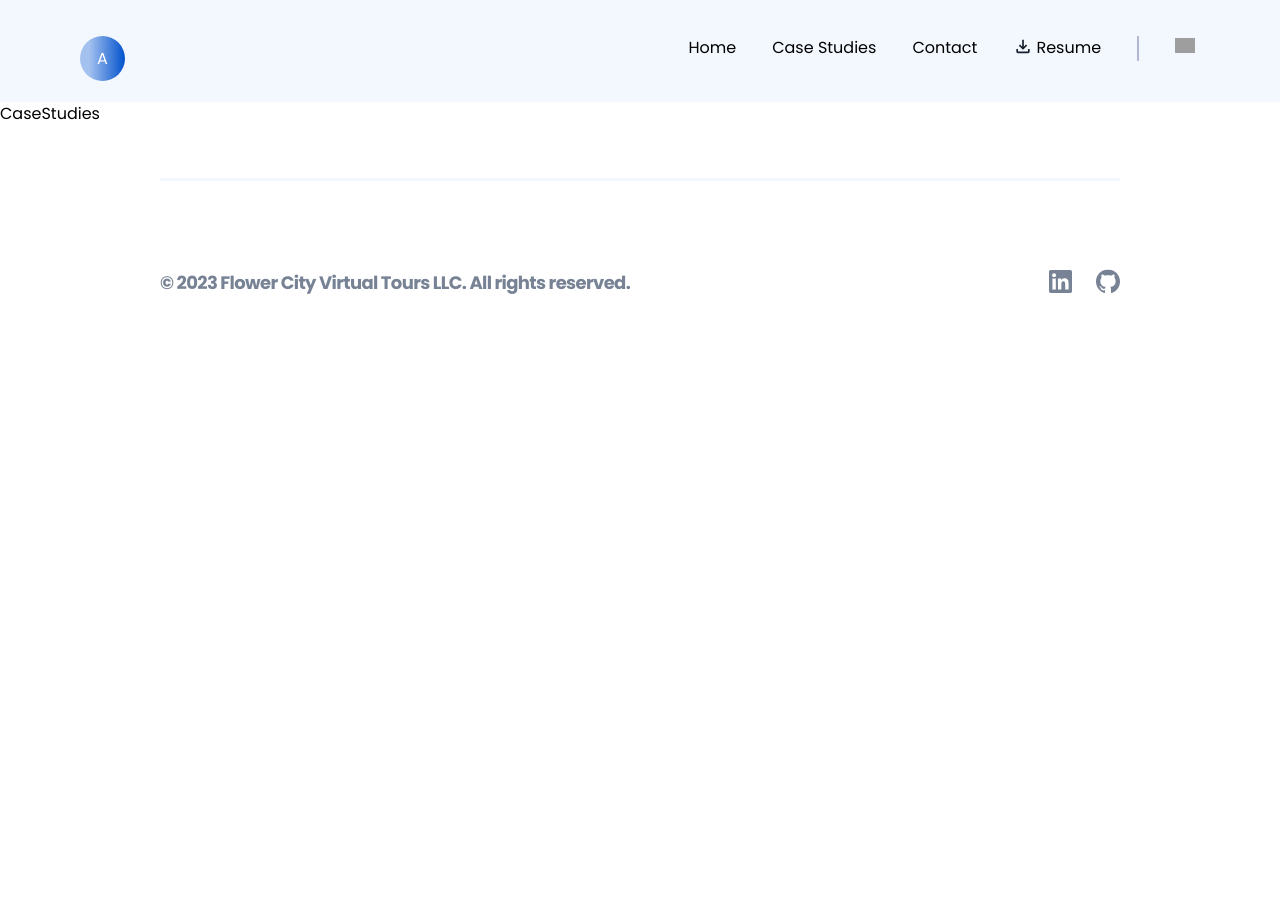
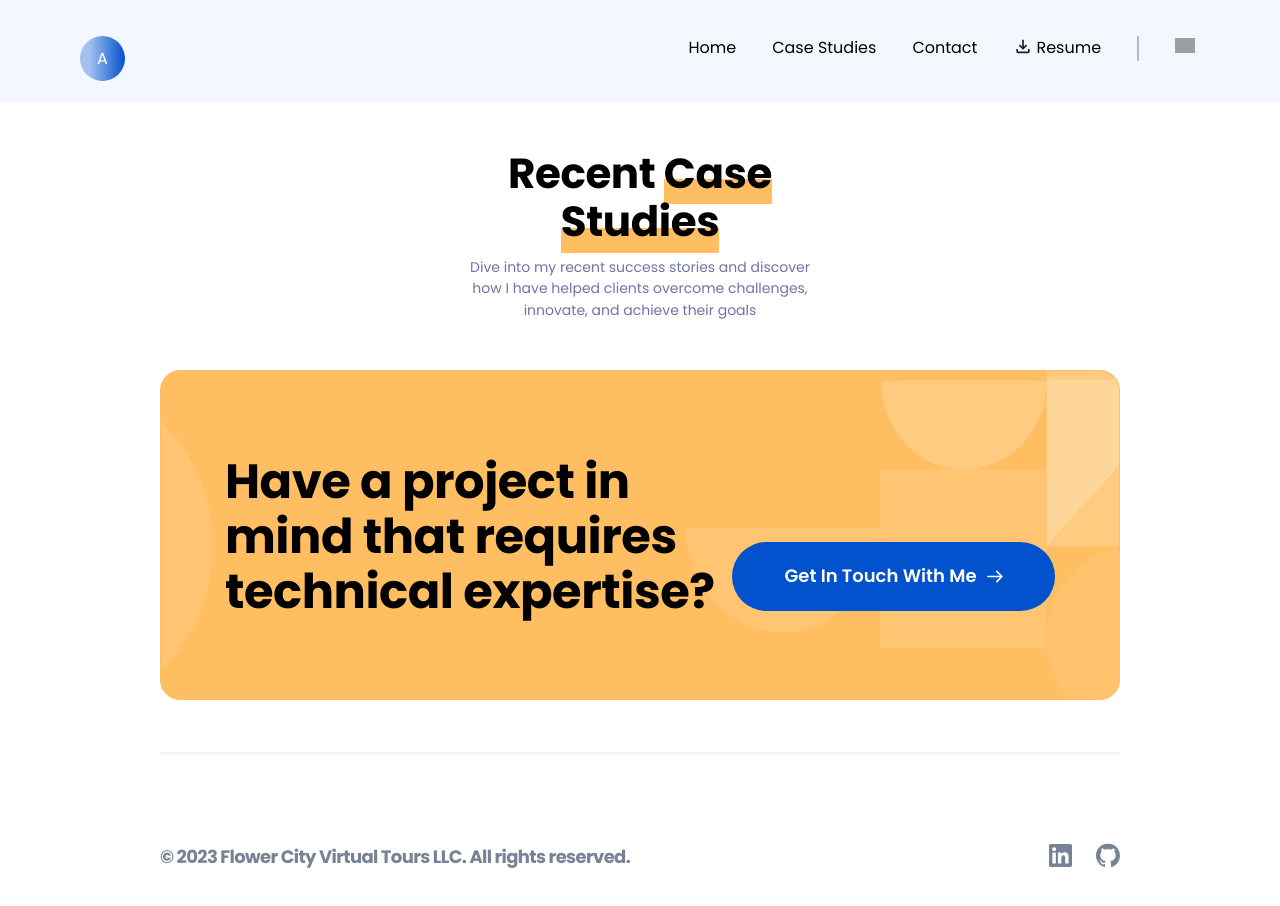
Before and after one commit to austinmargarone/portfolio, a Next.js app: page /casestudies in a window 1280 px wide. Shown: the top 906 px of the page. Before the commit the page ends 800 px from the top, so only its background shows below. Built offline with nearby package versions, Linux system fonts and the light colour scheme; grey boxes are pictures that could not be loaded.

Commit message:
feat: case heading

```diff
--- a/app/casestudies/page.tsx
+++ b/app/casestudies/page.tsx
@@ -1,3 +1,27 @@
-export default function CaseStudies() {
-  return <div>CaseStudies</div>;
-}
+import Contact from "@/components/Contact";
+import React from "react";
+
+const page = () => {
+  return (
+    <>
+      <div>
+        <header className="casehead mx-auto flex w-[24.5625rem] flex-col ">
+          <h1 className="casetitle">
+            Recent <span className="underline-magic w-full">Case</span>
+            <span className="underline-magic w-full">Studies</span>
+          </h1>
+          <p className="smallreg flex text-center text-slate">
+            Dive into my recent success stories and discover how I have helped
+            clients overcome challenges, innovate, and achieve their goals
+          </p>
+        </header>
+        <main></main>
+        <section>
+          <Contact />
+        </section>
+      </div>
+    </>
+  );
+};
+
+export default page;
--- a/app/globals.css
+++ b/app/globals.css
@@ -403,4 +403,20 @@
     background-color: #ffbe62;
     z-index: -1;
   }
+
+  /* Case Studies */
+
+  .casetitle {
+    text-align: center;
+    font-size: 2.625rem;
+    font-style: normal;
+    font-weight: 700;
+    line-height: 115%; /* 3.01875rem */
+    letter-spacing: -0.02625rem;
+  }
+
+  .casehead {
+    padding: 3rem 1.5rem;
+    gap: 0.625rem;
+  }
 }
--- a/app/page.tsx
+++ b/app/page.tsx
@@ -1,5 +1,5 @@
 import About from "@/components/homepage/About";
-import Contact from "@/components/homepage/Contact";
+import Contact from "@/components/Contact";
 import FeaturedProjects from "@/components/homepage/FeaturedProjects";
 import Hero from "@/components/homepage/Hero";
 import MySkills from "@/components/homepage/MySkills";
```
Also changed, not shown: components/Contact.tsx (renamed from components/homepage/Contact.tsx).
